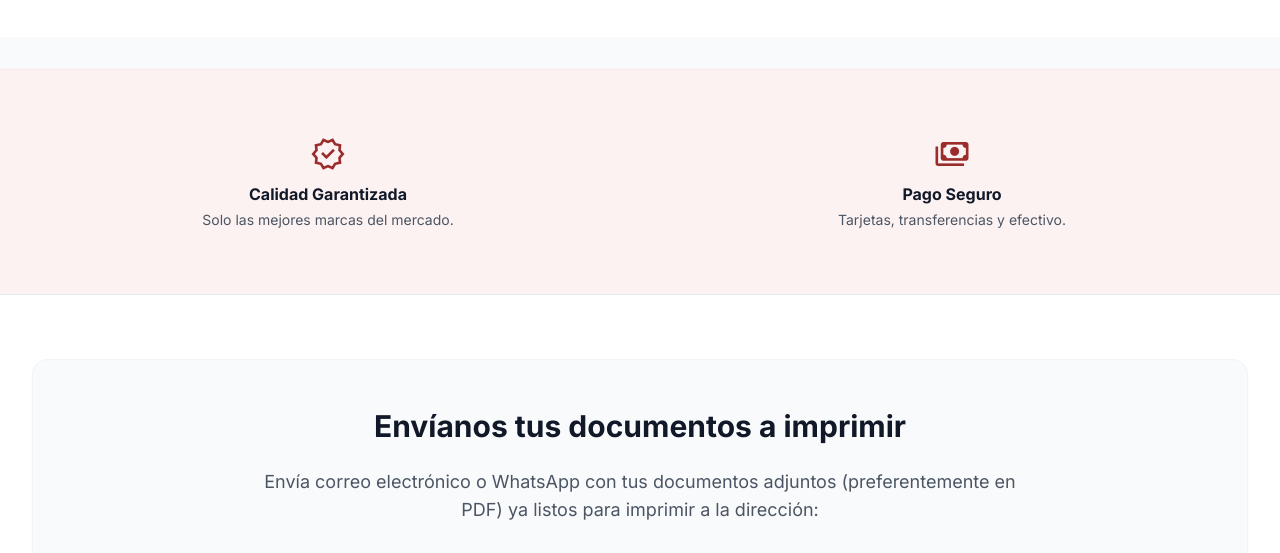
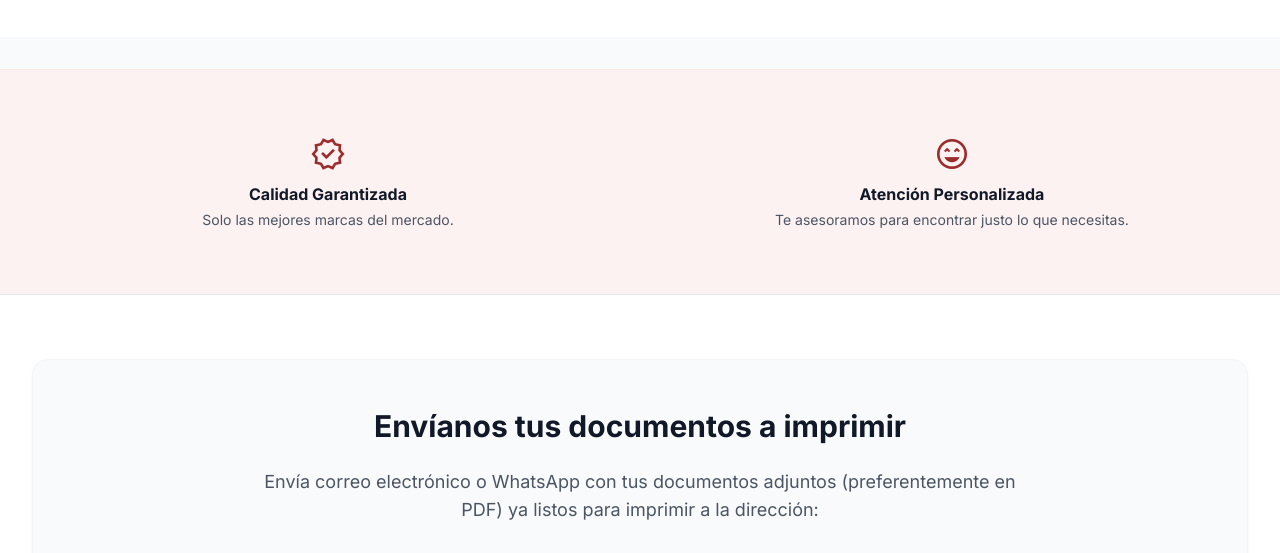
Before and after one commit to matematec-internet/matematec-internet.github.io, a website: page index.html in a window 1280 px wide. Shown: the part 7420-7973 px from the top of the page. Drawn offline with nearby package versions, Linux system fonts and the light colour scheme; a web font is replaced by a local one.

Commit message:
feat: update feature block from secure payment to personalized attention

```diff
--- a/index.html
+++ b/index.html
@@ -375,9 +375,9 @@
 					<p class="text-sm text-gray-600 mt-1">Solo las mejores marcas del mercado.</p>
 				</div>
 				<div class="p-4">
-					<span class="material-symbols-outlined text-4xl text-brand-600 mb-2">payments</span>
-					<h3 class="font-bold text-gray-900">Pago Seguro</h3>
-					<p class="text-sm text-gray-600 mt-1">Tarjetas, transferencias y efectivo.</p>
+					<span class="material-symbols-outlined text-4xl text-brand-600 mb-2">sentiment_very_satisfied</span>
+					<h3 class="font-bold text-gray-900">Atención Personalizada</h3>
+					<p class="text-sm text-gray-600 mt-1">Te asesoramos para encontrar justo lo que necesitas.</p>
 				</div>
 			</div>
 		</div>
```
